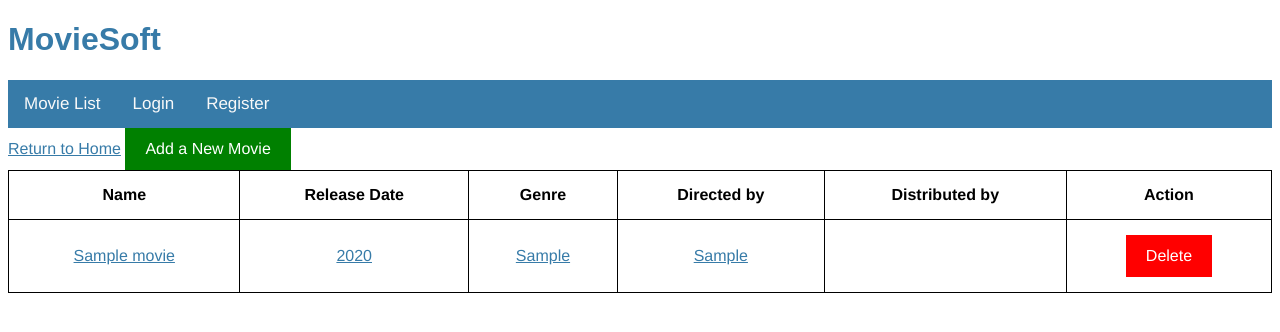
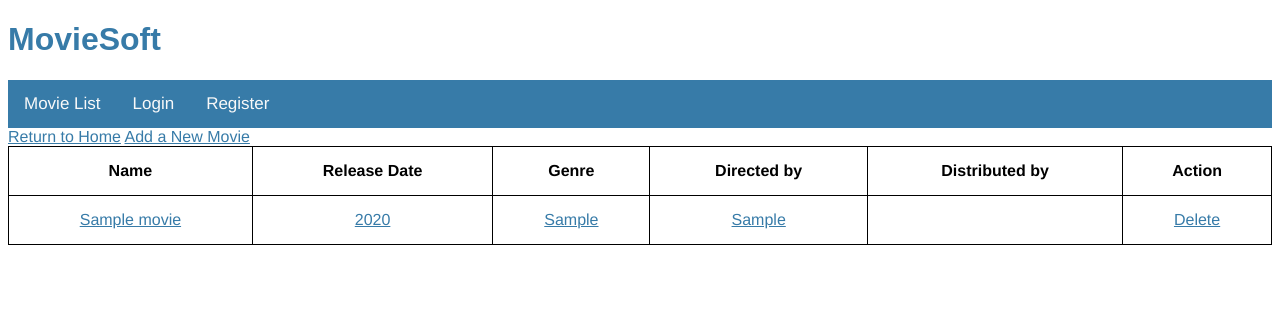
Before and after one commit to alexsvt2/moviesoft, a Flask app: page /movies in a window 1280 px wide. Shown: the top 332 px of the page. Run offline with Flask 2, Linux system fonts and the light colour scheme; tables that the repository leaves empty hold one stand-in row (values such as "Sample post").

Commit message:
problemas de merge, correcciones, se perdieron algunos estilos

```diff
--- a/app.py
+++ b/app.py
@@ -71,8 +71,6 @@ def update(id):
     movie_update.category = request.form['category']
     movie_update.director = request.form['director']
     db.session.commit()
-    # return redirect(url_for('movie'))
-    # return redirect(url_for('movie'))
     return render_template('search.html', movie=movie_update)
 
 
--- a/creation_database.py
+++ b/creation_database.py
@@ -1,4 +1,6 @@
-# zfrom flask import Flask
+"""Este archivo es el generador de la base de datos, SIEMPRE SE DEBE TENER EN CUENTA LA RUTA DE LA CREATION DE LA BASE DE DATOS"""
+
+# from flask import Flask
 from app import app
 from flask_sqlalchemy import SQLAlchemy
 
@@ -9,7 +11,7 @@ db = SQLAlchemy(app)
 class Movie(db.Model):
     id = db.Column(db.Integer, primary_key=True)
     name = db.Column(db.String(80), unique=False, nullable=False)
-    year = db.Column(db.Integer, unique=False, nullable=False)
+    year = db.Column(db.date, unique=False, nullable=False)
     category = db.Column(db.String(50), unique=False, nullable=False)
     director = db.Column(db.String(50), unique=False, nullable=False)
 
--- a/static/css/main.css
+++ b/static/css/main.css
@@ -28,7 +28,7 @@ h1, h2, h3, h4, h5 {
   color: red
 }
 
-.delete-button {
+.delete-botton {
   background-color: red;
   border: none;
   color: white;
@@ -40,19 +40,8 @@ h1, h2, h3, h4, h5 {
 }
 
 .tool-bar {
+  padding: 10px, 50px;
 }
-
-.add-button {
-  background-color: green;
-  border: none;
-  color: white;
-  padding: 12px 20px;
-  text-align: center;
-  text-decoration: none;
-  display: inline-block;
-  font-size: 16px;
-}
-
 
 a {
   color: #377ba8;
```
Also changed, not shown: movie_database.db.
